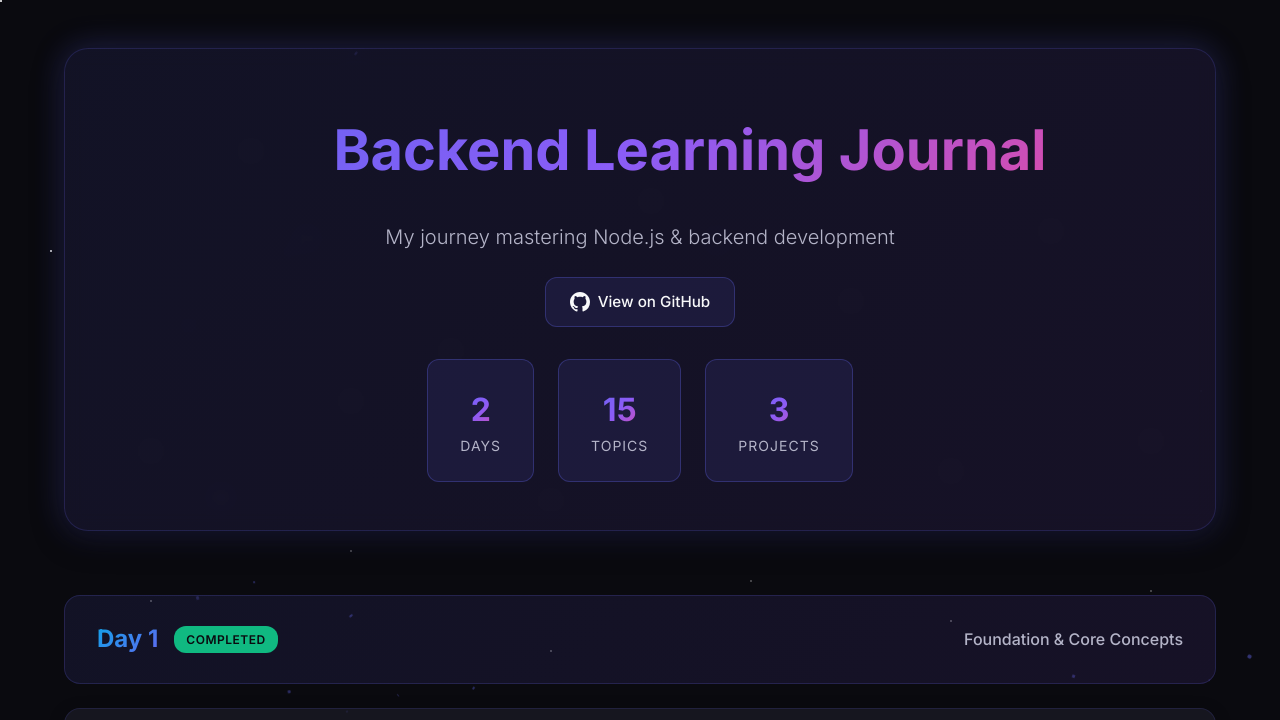
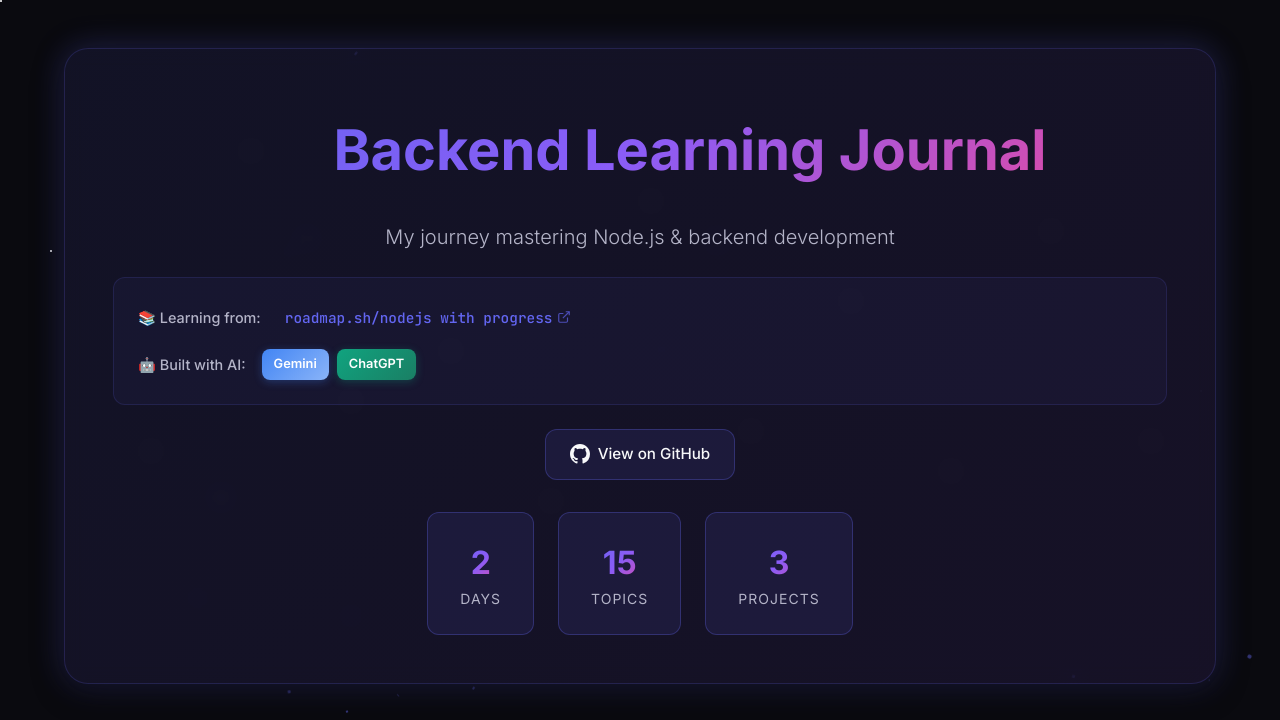
Before and after one commit to DeeAjith/node_learn, a website: page index.html in a window 1280 px wide. Shown: the top 720 px of the page. Drawn offline with Linux system fonts and the light colour scheme.

Commit message:
feat: journal update

```diff
--- a/index.html
+++ b/index.html
@@ -21,6 +21,28 @@
                     Backend Learning Journal
                 </h1>
                 <p class="subtitle">My journey mastering Node.js & backend development</p>
+
+                <div class="resources-section">
+                    <div class="resource-item">
+                        <span class="resource-label">📚 Learning from:</span>
+                        <a href="https://roadmap.sh/nodejs?s=694e588cbe04d9e99d42f467" target="_blank" class="resource-link">
+                            <span class="resource-name">roadmap.sh/nodejs with progress</span>
+                            <svg width="14" height="14" viewBox="0 0 24 24" fill="none" stroke="currentColor" stroke-width="2">
+                                <path d="M18 13v6a2 2 0 0 1-2 2H5a2 2 0 0 1-2-2V8a2 2 0 0 1 2-2h6"></path>
+                                <polyline points="15 3 21 3 21 9"></polyline>
+                                <line x1="10" y1="14" x2="21" y2="3"></line>
+                            </svg>
+                        </a>
+                    </div>
+                    <div class="resource-item">
+                        <span class="resource-label">🤖 Built with AI:</span>
+                        <div class="ai-tools">
+                            <span class="ai-badge gemini">Gemini</span>
+                            <span class="ai-badge chatgpt">ChatGPT</span>
+                        </div>
+                    </div>
+                </div>
+
                 <a href="https://github.com/DeeAjith/node_learn" target="_blank" class="github-link">
                     <svg width="20" height="20" viewBox="0 0 16 16" fill="currentColor">
                         <path d="M8 0C3.58 0 0 3.58 0 8c0 3.54 2.29 6.53 5.47 7.59.4.07.55-.17.55-.38 0-.19-.01-.82-.01-1.49-2.01.37-2.53-.49-2.69-.94-.09-.23-.48-.94-.82-1.13-.28-.15-.68-.52-.01-.53.63-.01 1.08.58 1.23.82.72 1.21 1.87.87 2.33.66.07-.52.28-.87.51-1.07-1.78-.2-3.64-.89-3.64-3.95 0-.87.31-1.59.82-2.15-.08-.2-.36-1.02.08-2.12 0 0 .67-.21 2.2.82.64-.18 1.32-.27 2-.27.68 0 1.36.09 2 .27 1.53-1.04 2.2-.82 2.2-.82.44 1.1.16 1.92.08 2.12.51.56.82 1.27.82 2.15 0 3.07-1.87 3.75-3.65 3.95.29.25.54.73.54 1.48 0 1.07-.01 1.93-.01 2.2 0 .21.15.46.55.38A8.013 8.013 0 0016 8c0-4.42-3.58-8-8-8z"/>
--- a/journal.css
+++ b/journal.css
@@ -174,6 +174,99 @@
     color: var(--color-text-secondary);
     margin-bottom: var(--space-md);
     font-weight: 300;
+}
+
+.resources-section {
+    display: flex;
+    flex-direction: column;
+    gap: var(--space-sm);
+    margin-bottom: var(--space-md);
+    padding: var(--space-md);
+    background: rgba(99, 102, 241, 0.05);
+    border: 1px solid rgba(99, 102, 241, 0.15);
+    border-radius: var(--radius-md);
+}
+
+.resource-item {
+    display: flex;
+    align-items: center;
+    gap: var(--space-sm);
+    flex-wrap: wrap;
+}
+
+.resource-label {
+    font-size: 0.9rem;
+    color: var(--color-text-secondary);
+    font-weight: 500;
+    white-space: nowrap;
+}
+
+.resource-link {
+    display: inline-flex;
+    align-items: center;
+    gap: 0.3rem;
+    color: var(--color-accent-primary);
+    text-decoration: none;
+    font-size: 0.9rem;
+    font-weight: 500;
+    transition: all var(--transition-fast);
+    padding: 0.25rem 0.5rem;
+    border-radius: var(--radius-sm);
+}
+
+.resource-link:hover {
+    color: var(--color-accent-secondary);
+    background: rgba(99, 102, 241, 0.1);
+}
+
+.resource-link svg {
+    opacity: 0.7;
+    transition: transform var(--transition-fast);
+}
+
+.resource-link:hover svg {
+    transform: translate(2px, -2px);
+}
+
+.resource-name {
+    font-family: var(--font-mono);
+}
+
+.ai-tools {
+    display: flex;
+    gap: var(--space-xs);
+    flex-wrap: wrap;
+}
+
+.ai-badge {
+    font-size: 0.8rem;
+    padding: 0.35rem 0.75rem;
+    border-radius: var(--radius-sm);
+    font-weight: 600;
+    transition: all var(--transition-base);
+    cursor: default;
+}
+
+.ai-badge.gemini {
+    background: linear-gradient(135deg, #4285f4 0%, #8ab4f8 100%);
+    color: white;
+    box-shadow: 0 2px 8px rgba(66, 133, 244, 0.3);
+}
+
+.ai-badge.gemini:hover {
+    transform: translateY(-2px);
+    box-shadow: 0 4px 12px rgba(66, 133, 244, 0.4);
+}
+
+.ai-badge.chatgpt {
+    background: linear-gradient(135deg, #10a37f 0%, #1a7f64 100%);
+    color: white;
+    box-shadow: 0 2px 8px rgba(16, 163, 127, 0.3);
+}
+
+.ai-badge.chatgpt:hover {
+    transform: translateY(-2px);
+    box-shadow: 0 4px 12px rgba(16, 163, 127, 0.4);
 }
 
 .github-link {
@@ -552,6 +645,16 @@
         gap: var(--space-xs);
     }
 
+    .resources-section {
+        padding: var(--space-sm);
+    }
+
+    .resource-item {
+        flex-direction: column;
+        align-items: flex-start;
+        gap: 0.5rem;
+    }
+
     .topics-grid {
         grid-template-columns: 1fr;
     }
```
